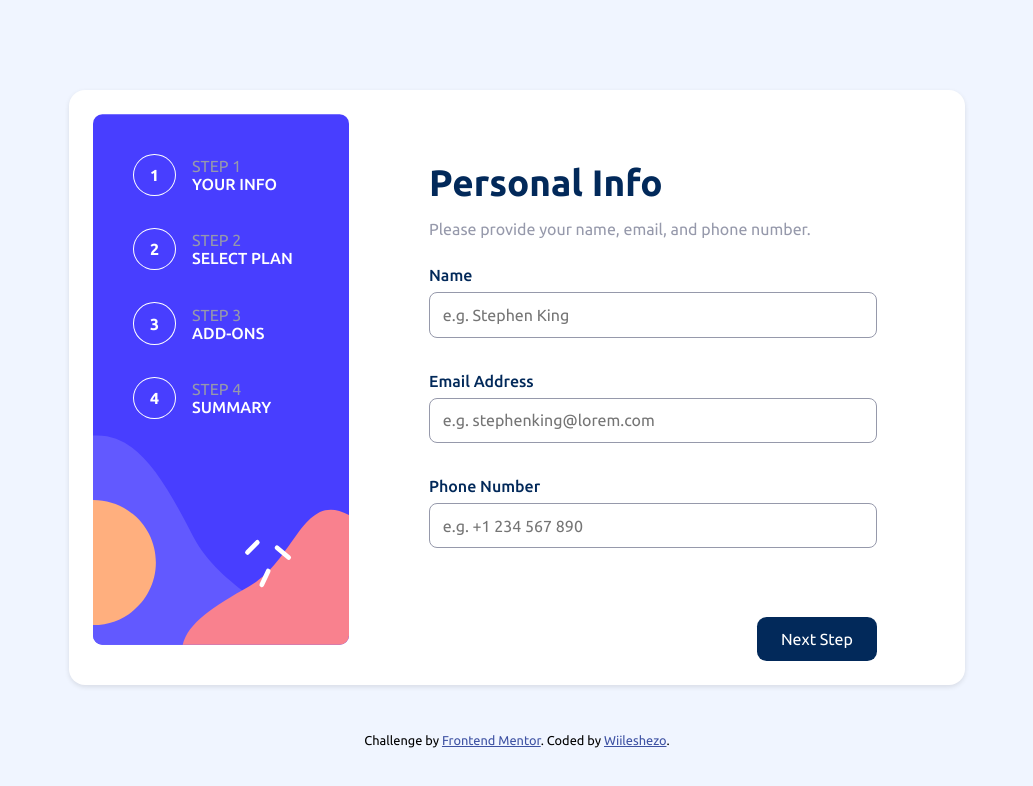
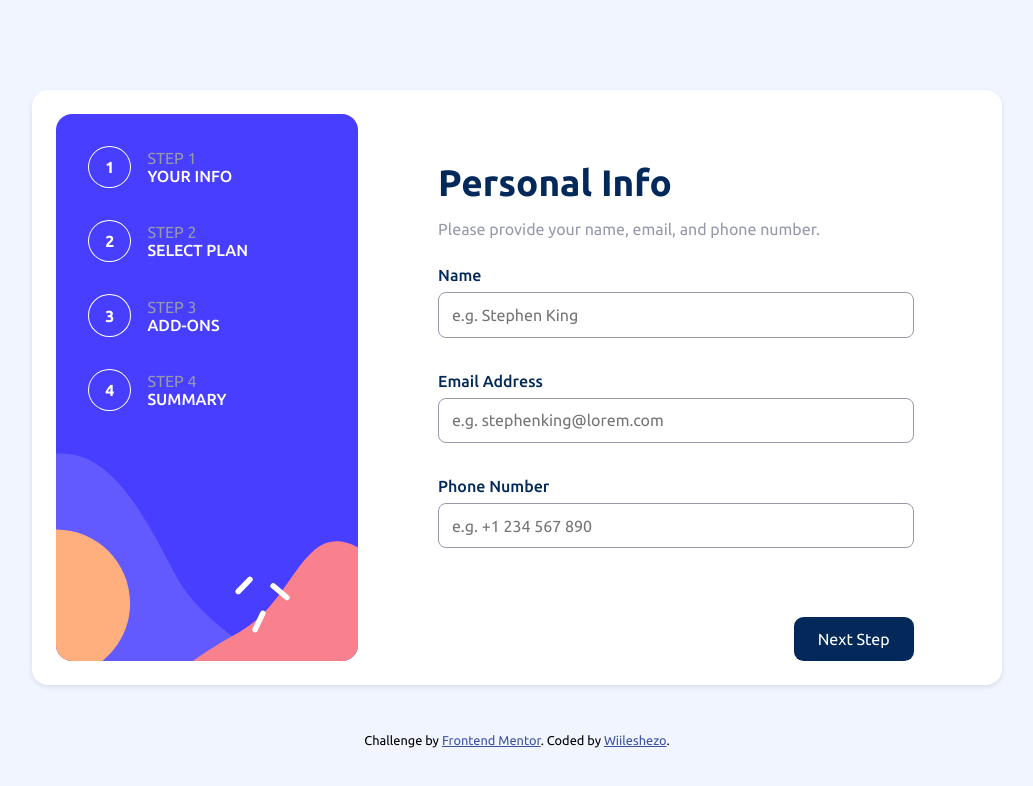
Before and after one commit to Wiileshezo/multi-step-form-main, a Vue app: page / in a window 1280 px wide. Shown: the top 786 px of the page, without its empty margins (123-1156 px from the left). Built offline with nearby package versions, Linux system fonts and the light colour scheme.

Commit message:
edit some styles

```diff
--- a/src/App.vue
+++ b/src/App.vue
@@ -1,11 +1,8 @@
 <script setup></script>
 
 <template>
-  <div class="display-flex border-radius justify-content-center">
-    <multi-step-form
-      class="container display-flex border-radius justify-content-between"
-    ></multi-step-form>
-  </div>
+  <multi-step-form></multi-step-form>
+
   <the-footer />
 </template>
 
--- a/src/components/steps/StepPersonalInfo.vue
+++ b/src/components/steps/StepPersonalInfo.vue
@@ -6,7 +6,12 @@
     <p class="desc-step1">Please provide your name, email, and phone number.</p>
     <base-card class="form-group">
       <label>Name</label>
-      <input type="text" placeholder="e.g. Stephen King" class="text-input" />
+      <input
+        type="text"
+        placeholder="e.g. Stephen King"
+        class="text-input"
+        required
+      />
     </base-card>
     <base-card class="form-group">
       <label>Email Address</label>
@@ -14,11 +19,17 @@
         type="email"
         placeholder="e.g. stephenking@lorem.com"
         class="text-input"
+        required
       />
     </base-card>
     <base-card class="form-group">
       <label>Phone Number</label>
-      <input type="tel" placeholder="e.g. +1 234 567 890" class="text-input" />
+      <input
+        type="tel"
+        placeholder="e.g. +1 234 567 890"
+        class="text-input"
+        required
+      />
     </base-card>
     <base-card class="btn-card display-flex">
       <base-button class="next-btn" mode="primary" type="submit">
--- a/src/components/views/MultiStepForm.vue
+++ b/src/components/views/MultiStepForm.vue
@@ -4,7 +4,8 @@ import SidebarSteps from "./SidebarSteps.vue";
 </script>
 
 <template>
-  <base-card class="multi-step-container display-flex direction-row card">
+  <!-- <base-card class="multi-step-container display-flex direction-row card"> -->
+  <base-card class="multi-step-container card">
     <sidebar-steps></sidebar-steps>
     <step-navigation></step-navigation>
   </base-card>
@@ -14,11 +15,19 @@ import SidebarSteps from "./SidebarSteps.vue";
 .multi-step-container {
   margin-top: 7vw;
   padding: 1.5rem;
+  gap: 1rem;
 
-  gap: 1rem;
+  display: grid;
+  grid-template-columns: 1fr 2fr;
 }
 .card {
   background: var(--White);
   box-shadow: 0 2px 5px rgba(0, 0, 0, 0.1);
 }
+
+@media (max-width: 600px) {
+  .multi-step-container {
+    grid-template-columns: 1fr;
+  }
+}
 </style>
--- a/src/components/views/SidebarSteps.vue
+++ b/src/components/views/SidebarSteps.vue
@@ -1,31 +1,31 @@
 <script setup></script>
 
 <template>
-  <div class="sidebar-container display-flex direction-column gap1">
+  <div class="sidebar-container display-flex border-radius gap1">
     <div class="display-flex direction-row gap1 align-items-center">
       <h2 class="number">1</h2>
-      <div class="display-flex direction-column">
+      <div class="display-flex direction-column step-side">
         <p class="step">STEP 1</p>
         <p class="step-title">YOUR INFO</p>
       </div>
     </div>
     <div class="display-flex direction-row gap1 align-items-center">
       <h2 class="number">2</h2>
-      <div class="display-flex direction-column">
+      <div class="display-flex direction-column step-side">
         <p class="step">STEP 2</p>
         <p class="step-title">SELECT PLAN</p>
       </div>
     </div>
     <div class="display-flex direction-row gap1 align-items-center">
       <h2 class="number">3</h2>
-      <div class="display-flex direction-column">
+      <div class="display-flex direction-column step-side">
         <p class="step">STEP 3</p>
         <p class="step-title">ADD-ONS</p>
       </div>
     </div>
     <div class="display-flex direction-row gap1 align-items-center">
       <h2 class="number">4</h2>
-      <div class="display-flex direction-column">
+      <div class="display-flex direction-column step-side">
         <p class="step">STEP 4</p>
         <p class="step-title">SUMMARY</p>
       </div>
@@ -37,13 +37,16 @@
 .sidebar-container {
   background-image: url(@/images/bg-sidebar-desktop.svg);
   background-repeat: no-repeat;
-  background-size: contain;
-  width: 20vw;
-  box-sizing: border-box;
-  padding: 2.5rem;
+  background-size: cover;
+  background-position: center;
+  padding: 2rem;
+  flex-grow: 0.4;
+  flex-direction: column;
   gap: 2rem;
 }
-
+.step-side {
+  flex-grow: 0.5;
+}
 .number {
   color: var(--White);
   padding: 0.7rem 1rem;
@@ -58,4 +61,10 @@
   color: var(--White);
   font-weight: 500;
 }
+@media (max-width: 600px) {
+  .sidebar-container {
+    background-image: url(@/images/bg-sidebar-mobile.svg);
+    flex-direction: row;
+  }
+}
 </style>
--- a/src/css/style.css
+++ b/src/css/style.css
@@ -20,7 +20,7 @@
 }
 
 * {
-  box-sizing: border-box;
+  box-sizing: content-box;
   padding: 0;
   margin: 0;
 }
@@ -35,6 +35,10 @@ body {
   font-size: 16px;
   background-size: cover;
   background-color: var(--Blue100);
+}
+#app {
+  display: grid;
+  place-content: center;
 }
 .cursor-pointer {
   cursor: pointer;
```
